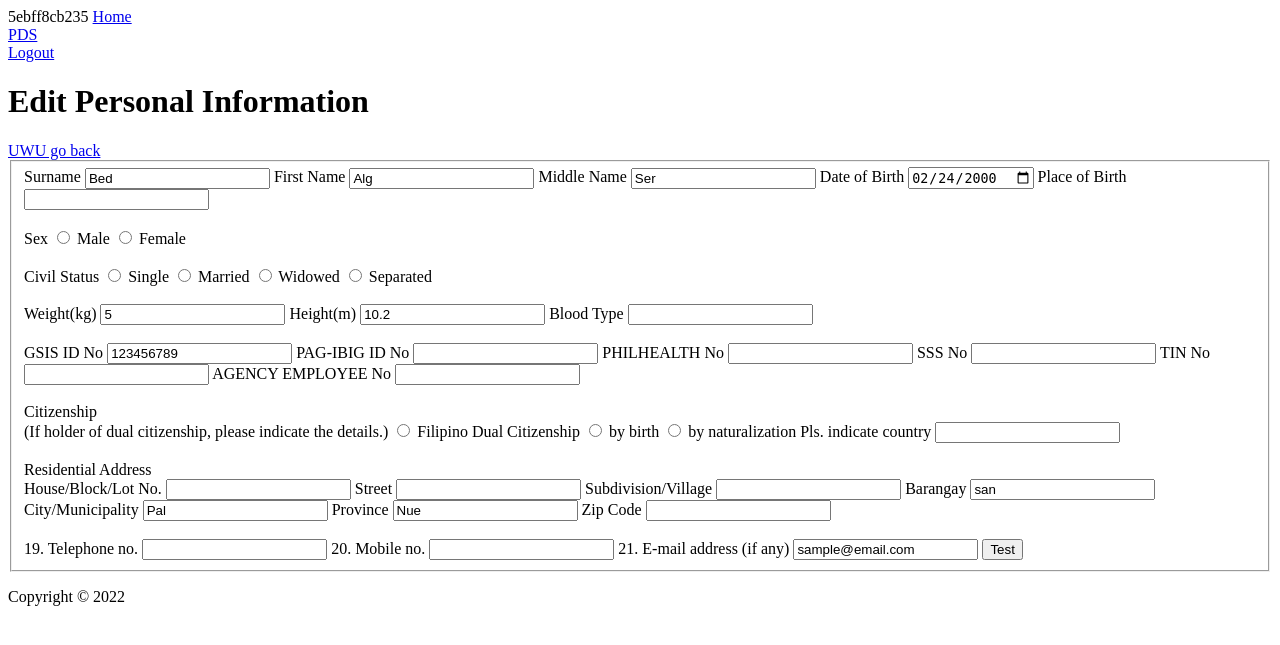
After one commit to pasado22/pds-neust, a PHP site: page /page_user/uedit1.php in a window 1280 px wide. The commit adds this page. Shown: the top 645 px of the page. Run offline with PHP 8.4, Linux system fonts and the light colour scheme; a user stored in the database is signed in; data comes from the database, SQL or seed files in the repository.

Commit message:
updated user

```diff
--- a/page_user/udry.php
+++ b/page_user/udry.php
@@ -1,5 +1,5 @@
 <?php
-function _userheaderIndex($title)
+function _userheader($title)
 {
     echo "
     <!DOCTYPE html>
@@ -11,10 +11,13 @@ function _userheaderIndex($title)
       <title>$title</title>
     </head>
     <body>
+    <a href='uindex.php'>Home</a>
+    <br><a href='pds-view.php'>PDS</a>
+    <br><a href='../php/logout.php'>Logout</a>
     ";
 }
 
-function _userfooterIndex($date)
+function _userfooter($date)
 {
     echo "
     <footer>Copyright &copy; $date</footer>
--- /dev/null
+++ b/page_user/uedit1.php
@@ -0,0 +1,129 @@
+<?php
+require '../php/conn.php';
+require '../php/func.php';
+require 'udry.php';
+session_start();
+
+$user_id = $_SESSION['user_id'];
+check_id(1, $user_id, $conn);
+
+echo $user_id;
+
+try {
+    $sql = "
+    SELECT * FROM `user_main_tbl`
+    LEFT JOIN `user_psl_tbl`
+    ON `user_main_tbl`.user_id = `user_psl_tbl`.user_id
+    LEFT JOIN `user_card_tbl`
+    ON `user_main_tbl`.user_id = `user_card_tbl`.user_id
+    LEFT JOIN `user_addr_tbl`
+    ON `user_main_tbl`.user_id = `user_addr_tbl`.user_id
+    WHERE `user_main_tbl`.user_id=:userid
+    ";
+
+    $select = $conn->prepare($sql);
+    $select->execute([':userid' => $user_id]);
+    $rows = $select->fetchAll(PDO::FETCH_ASSOC);
+} catch (PDOException $e) {
+    echo $e->getMessage();
+}
+
+$arr1 = array();
+foreach ($rows as $data1) {
+    $arr1 = $data1;
+}
+
+_userheader("Test");
+?>
+<!-- Style Sheet Link -->
+<link rel="stylesheet" href="css/style-user.css">
+
+<h1>Edit Personal Information</h1>
+<a href="uindex.php">UWU go back</a>
+<form action="uconfig.php?user_id=<?= $user_id ?>" method="get">
+    <fieldset>
+        <label for="user_name">Surname</label>
+        <input type="text" name="user_name" id="user_name" value="<?= (isset($arr1['psl_user_sname'])) ? $arr1['psl_user_sname'] : '' ?>">
+        <label for="user_fname">First Name</label>
+        <input type="text" name="user_fname" id="user_fname" value="<?= (isset($arr1['psl_user_fname'])) ?  $arr1['psl_user_fname'] : '' ?>">
+        <label for="midName">Middle Name</label>
+        <input type="text" name="user_mname" id="midName" value="<?= (isset($arr1['psl_user_mname'])) ?  $arr1['psl_user_mname'] : '' ?>">
+        <label for="user_bdate">Date of Birth</label>
+        <input type="date" name="user_bdate" id="user_bdate" value="<?= (isset($arr1['psl_user_bdate'])) ?  $arr1['psl_user_bdate'] : '' ?>">
+        <label for="plcBirt">Place of Birth</label>
+        <input type="text" name="user_bplace" id="user_bplace" value="<?= (isset($arr1['psl_user_bplace'])) ?  $arr1['psl_user_bplace'] : '' ?>">
+        <br><br>
+        <span>Sex</span>
+        <input type="radio" name="user_sex" id="mgender" <?= $arr1['psl_user_sex'] == "male" ? "checked" : "" ?> value="male">
+        <label for="mgender">Male</label>
+        <input type="radio" name="user_sex" id="fgender" <?= $arr1['psl_user_sex'] == "female" ? "checked" : "" ?> value="female">
+        <label for="fgender">Female</label>
+        <br><br>
+        <span>Civil Status </span>
+        <input type="radio" name="user_civil" id="scivil" <?= $arr1['psl_user_civil'] == "single" ? "checked" : "" ?> value="single">
+        <label for="scivil">Single</label>
+        <input type="radio" name="user_civil" id="mcivil" <?= $arr1['psl_user_civil'] == "married" ? "checked" : "" ?> value="married">
+        <label for="mcivil">Married</label>
+        <input type="radio" name="user_civil" id="wcivil" <?= $arr1['psl_user_civil'] == "widowed" ? "checked" : "" ?> value="widowed">
+        <label for="wcivil">Widowed</label>
+        <input type="radio" name="user_civil" id="sepcivil" <?= $arr1['psl_user_civil'] == "seperated" ? "checked" : "" ?> value="separated">
+        <label for="sepcivil">Separated</label>
+        <br><br>
+        <label for="weight">Weight(kg) </label>
+        <input type="number" name="user_weight" id="weight" value="<?= (isset($arr1['psl_user_weight'])) ?  $arr1['psl_user_weight'] : '' ?>">
+        <label for="height">Height(m) </label>
+        <input type="number" name="user_height" id="height" value="<?= (isset($arr1['psl_user_height'])) ?  $arr1['psl_user_height'] : '' ?>">
+        <label for="blood">Blood Type </label>
+        <input type="text" name="user_blood" id="blood" value="<?= (isset($arr1['psl_user_blood'])) ?  $arr1['psl_user_blood'] : '' ?>">
+        <br><br>
+        <label for="gsis">GSIS ID No </label>
+        <input type="text" name="user_gsis" id="gsis" value="<?= (isset($arr1['card_user_gsis'])) ?  $arr1['card_user_gsis'] : '' ?>">
+        <label for="ibig">PAG-IBIG ID No </label>
+        <input type="text" name="user_ibig" id="ibig" value="<?= (isset($arr1['card_user_ibig'])) ?  $arr1['card_user_ibig'] : '' ?>">
+        <label for="phil">PHILHEALTH No</label>
+        <input type="text" name="user_phil" id="phil" value="<?= (isset($arr1['card_user_phil'])) ?  $arr1['card_user_phil'] : '' ?>">
+        <label for="sss">SSS No </label>
+        <input type="text" name="user_sss" id="sss" value="<?= (isset($arr1['card_user_sss'])) ?  $arr1['card_user_sss'] : '' ?>">
+        <label for="tin">TIN No </label>
+        <input type="text" name="user_tin" id="tin" value="<?= (isset($arr1['card_user_tin'])) ?  $arr1['card_user_tin'] : '' ?>">
+        <label for="mply">AGENCY EMPLOYEE No</label>
+        <input type="text" name="user_mply" id="mply" value="<?= (isset($arr1['card_user_mply'])) ?  $arr1['card_user_mply'] : '' ?>">
+        <br><br>
+        <span>Citizenship<br>(If holder of dual citizenship, please indicate the details.)</span>
+        <input type="radio" name="user_ctzn" id="ctzn_filipino" <?= $arr1['psl_user_ctzn'] == "filipino" ? "checked" : "" ?> value="filipino">
+        <label for="ctzn_filipino">Filipino</label>
+        <span>Dual Citizenship</span>
+        <input type="radio" name="user_ctzn" id="ctzn_dual_birth" <?= $arr1['psl_user_ctzn'] == "dualBirth" ? "checked" : "" ?> value="dualBirth">
+        <label for="ctzn_dual_birth">by birth</label>
+        <input type="radio" name="user_ctzn" id="ctzn_dual_natural" <?= $arr1['psl_user_ctzn'] == "dualNatural" ? "checked" : "" ?> value="dualNatural">
+        <label for="ctzn_dual_natural">by naturalization</label>
+        <label for="ctzn_other">Pls. indicate country </label>
+        <input type="text" name="user_ctzn_other" id="ctzn_other" value="<?= (isset($arr1['psl_user_ctzn_other'])) ?  $arr1['psl_user_ctzn_other'] : '' ?>">
+        <br><br>
+        <span>Residential Address</br></span>
+        <label for="user_hbl">House/Block/Lot No. </label>
+        <input type="text" name="user_hbl" id="user_hbl" value="<?= (isset($arr1['addr_user_hbl'])) ?  $arr1['addr_user_hbl'] : '' ?>">
+        <label for="user_strt">Street </label>
+        <input type="text" name="user_strt" id="user_strt" value="<?= (isset($arr1['addr_user_strt'])) ?  $arr1['addr_user_strt'] : '' ?>">
+        <label for="user_subdiv">Subdivision/Village </label>
+        <input type="text" name="user_subdiv" id="user_subdiv" value="<?= (isset($arr1['addr_user_subdiv'])) ?  $arr1['addr_user_subdiv'] : '' ?>">
+        <label for="user_brgy">Barangay </label>
+        <input type="text" name="user_brgy" id="user_brgy" value="<?= (isset($arr1['addr_user_brgy'])) ?  $arr1['addr_user_brgy'] : '' ?>">
+        <label for="user_city">City/Municipality </label>
+        <input type="text" name="user_city" id="user_city" value="<?= (isset($arr1['addr_user_city'])) ?  $arr1['addr_user_city'] : '' ?>">
+        <label for="user_prov">Province </label>
+        <input type="text" name="user_prov" id="user_prov" value="<?= (isset($arr1['addr_user_prov'])) ?  $arr1['addr_user_prov'] : '' ?>">
+        <label for="user_zip">Zip Code </label>
+        <input type="text" name=user_zip id="user_zip" value="<?= (isset($arr1['addr_user_zip'])) ?  $arr1['addr_user_zip'] : '' ?>">
+        <br><br>
+        <label for="user_tel">19. Telephone no. </label>
+        <input type="text" name="user_tel" id="user_tel" value="<?= (isset($arr1['psl_user_tel'])) ?  $arr1['psl_user_tel'] : '' ?>">
+        <label for="user_mobile">20. Mobile no. </label>
+        <input type="text" name="user_mobile" id="user_mobile" value="<?= (isset($arr1['psl_user_mobile'])) ?  $arr1['psl_user_mobile'] : '' ?>">
+        <label for="email">21. E-mail address (if any) </label>
+        <input type="text" name="user_email" id="email" value="<?= (isset($arr1['main_user_email'])) ?  $arr1['main_user_email'] : '' ?>">
+        <button type="submit" name="uedit1-btn">Test</button>
+    </fieldset>
+</form>
+
+<?php _userfooter(2022); ?>
```
Also changed, not shown: page_user/pds-view.php (+11 -8 lines), page_user/pds2.html (deleted, +0 -137 lines), page_user/uconfig.php (added, +9 -0 lines), page_user/uindex.php (renamed from page_user/index.php, +8 -3 lines).
